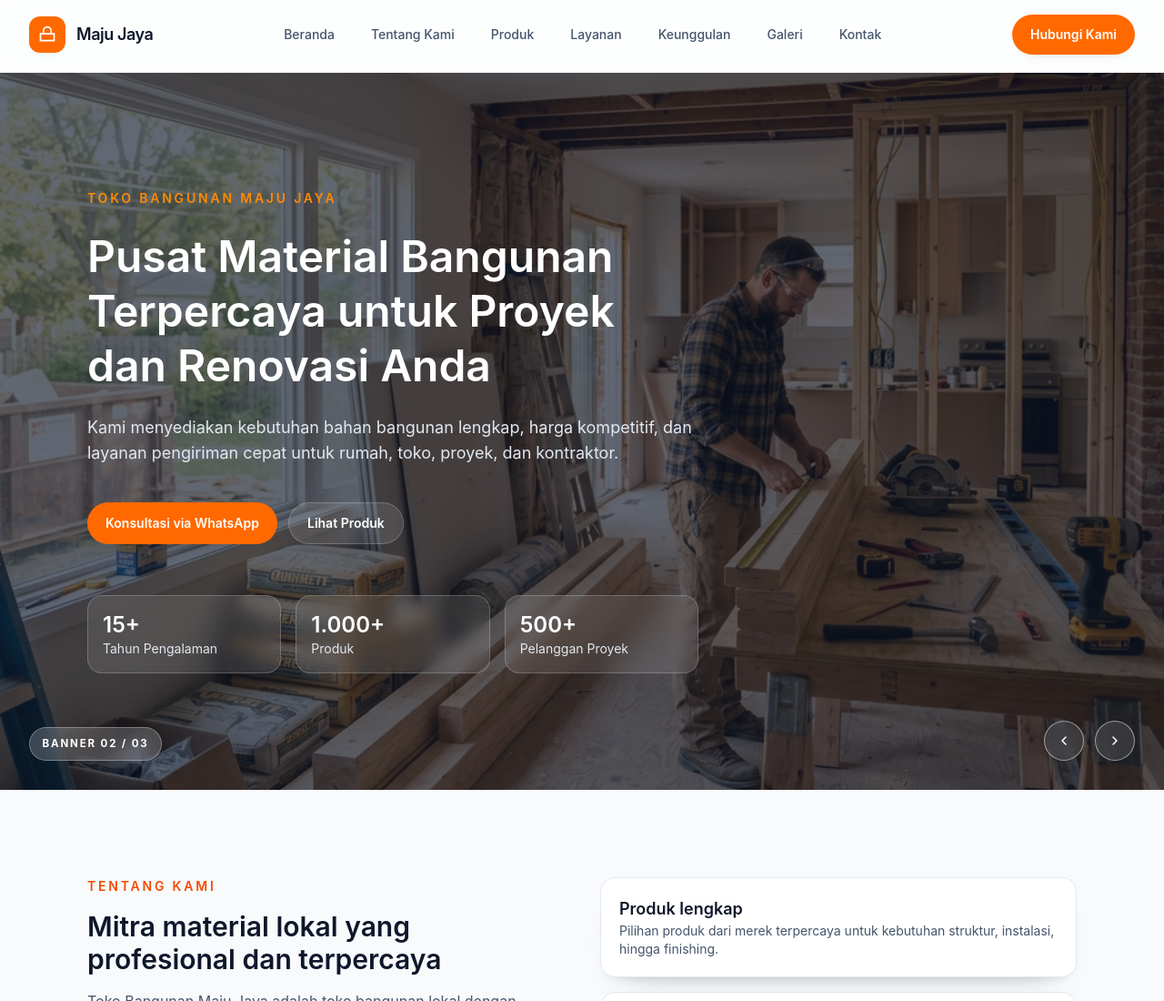
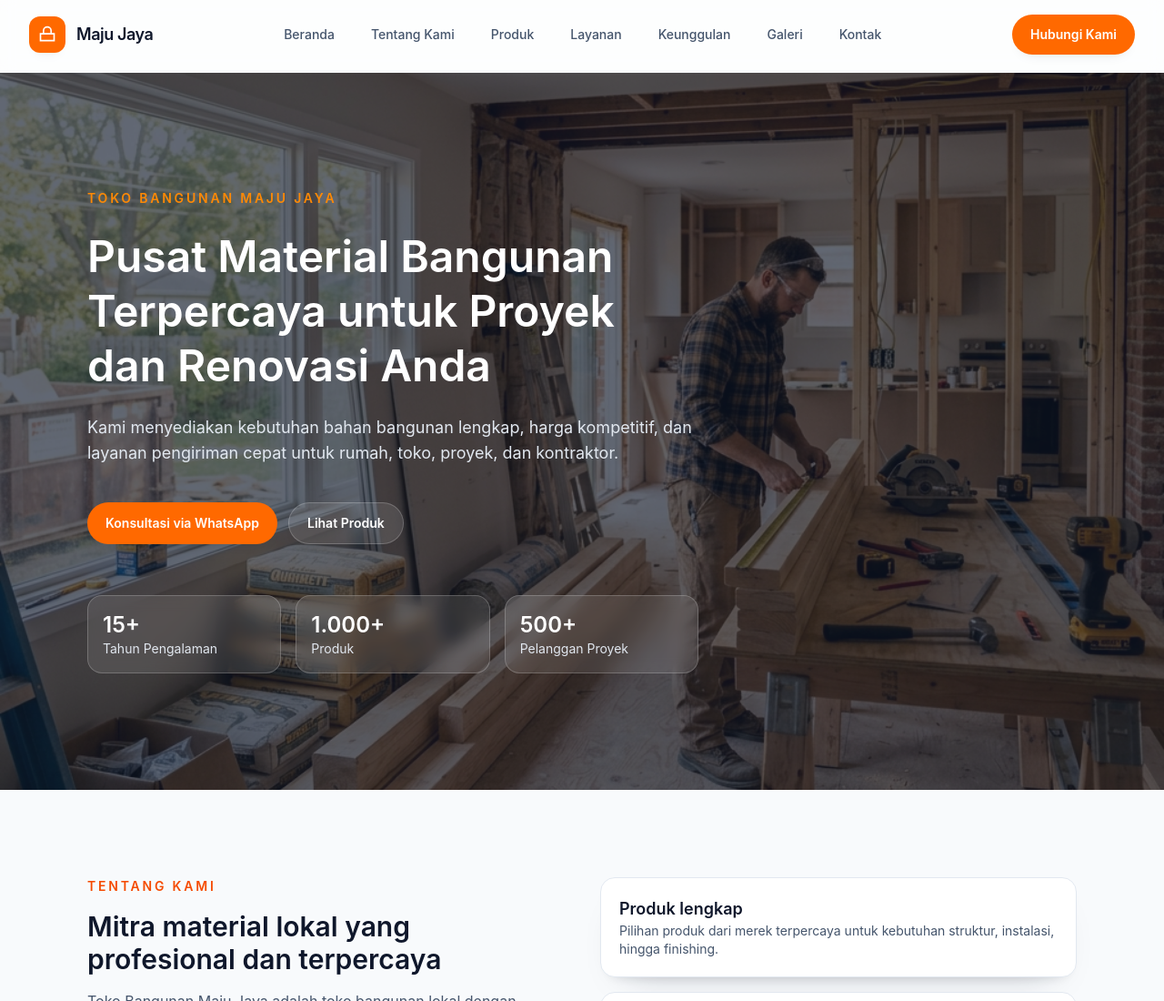
Before and after one commit to DinuKurniawan/Toko-Bagunan, a website built with Vite: page index.html in a window 1280 px wide. Shown: the top 1100 px of the page at 91% size. Built offline with nearby package versions, Linux system fonts and the light colour scheme.

Commit message:
Remove hero carousel controls and status text, keeping autoplay

```diff
--- a/index.html
+++ b/index.html
@@ -123,19 +123,7 @@
              <div class="hero-carousel-shade" style="background: rgba(15,23,42,0.65)"></div>
            </article>
 
-           <div class="hero-carousel-footer !left-4 !right-4 !bottom-4 lg:!left-8 lg:!right-8 lg:!bottom-8 !z-20">
-             <div class="hero-carousel-caption">
-               <span class="hero-carousel-status !bg-white/20 !text-white !shadow-none backdrop-blur border border-white/30" data-carousel-status>Banner 01 / 03</span>
-             </div>
-             <div class="hero-carousel-controls">
-               <button type="button" class="hero-carousel-control !border-white/50 !bg-white/10 !text-white backdrop-blur hover:!bg-white hover:!text-slate-900" data-carousel-prev aria-label="Banner sebelumnya">
-                 <svg viewBox="0 0 24 24" class="h-4 w-4" fill="none" stroke="currentColor" stroke-width="2.2" stroke-linecap="round" stroke-linejoin="round" aria-hidden="true"><path d="m15 18-6-6 6-6" /></svg>
-               </button>
-               <button type="button" class="hero-carousel-control !border-white/50 !bg-white/10 !text-white backdrop-blur hover:!bg-white hover:!text-slate-900" data-carousel-next aria-label="Banner berikutnya">
-                 <svg viewBox="0 0 24 24" class="h-4 w-4" fill="none" stroke="currentColor" stroke-width="2.2" stroke-linecap="round" stroke-linejoin="round" aria-hidden="true"><path d="m9 6 6 6-6 6" /></svg>
-               </button>
-             </div>
-           </div>
+
         </section>
 
         <!-- Foreground Content -->
```
